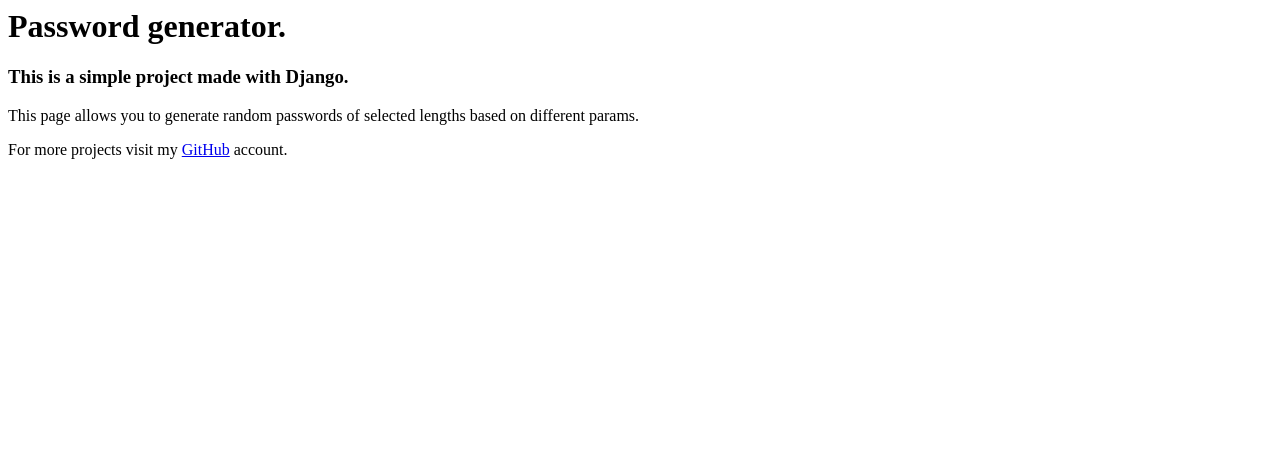
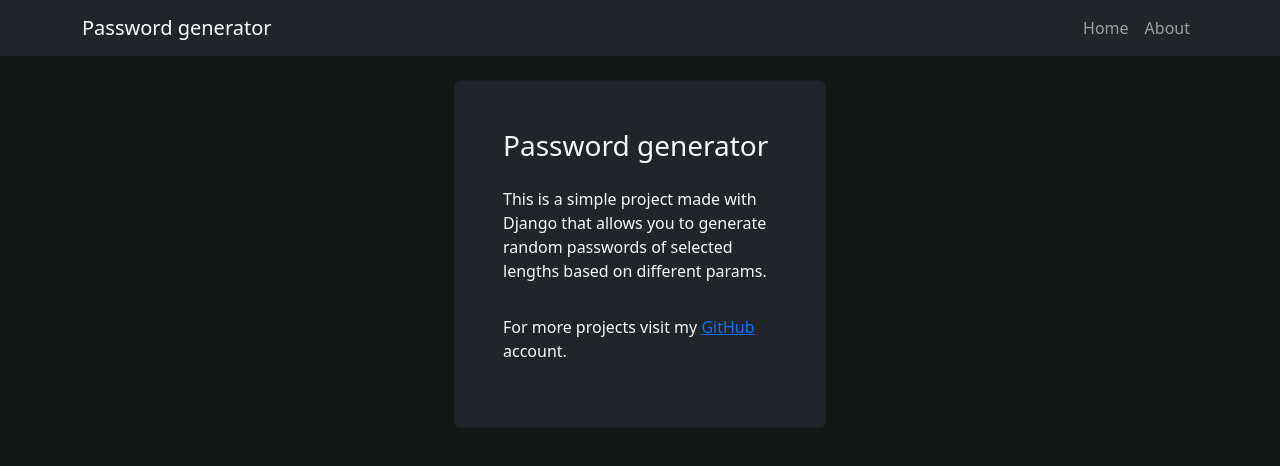
Before and after one commit to aguirre-ivan/password-generator, a Django app: page /about in a window 1280 px wide. Shown: the top 466 px of the page. Run offline with Django 4.2, Linux system fonts and the light colour scheme.

Commit message:
Added about

```diff
--- a/generator/templates/about.html
+++ b/generator/templates/about.html
@@ -1,18 +1,37 @@
-<h1>
-    Password generator.
-</h1>
+{% extends 'layout.html' %}
 
+{% block content %}
+
+<div class="col-lg-4 offset-lg-4 mt-4">
+
+    <div
+        class="card card-body p-5 text-light"
+        style="background-color: #212529">
+
+        <div class="mb-3">
             <h3>
-    This is a simple project made with Django.
+                Password generator
             </h3>
+        </div>
 
+        <div class="mb-3">
             <p>
-    This page allows you to generate random passwords of selected lengths based
+                This is a simple project made with Django that allows you to
+                generate random
+                passwords of selected lengths based
                 on different params.
             </p>
+        </div>
 
+        <div>
             <p>
                 For more projects visit my <a
                     href="https://github.com/aguirre-ivan?tab=repositories">GitHub</a>
                 account.
             </p>
+        </div>
+    </div>
+
+</div>
+
+{% endblock %}
```
Lines whose indentation alone changed are shown as unchanged.
